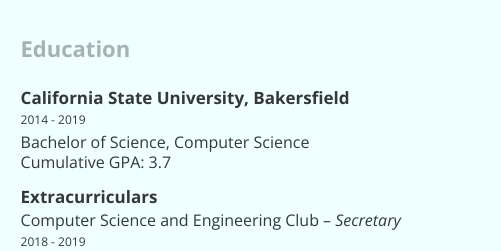
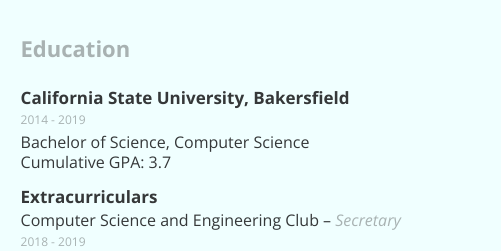
Before and after one commit to amberzaragoza/amberzaragoza.github.io, a plain HTML site: page index.html in a window 1280 px wide. Shown: the part 1007-1258 px from the top of the page, 779-1280 px from the left. Drawn offline with nearby package versions, Linux system fonts and the light colour scheme.

Commit message:
Changed subheading color

```diff
--- a/assets/style.css
+++ b/assets/style.css
@@ -250,7 +250,12 @@
 	margin-right: 25px;
 }
 
+.subheader {
+	color: var(--header);
+}
+
 .subline {
+	color: var(--header);
 	font-size: 12px;
 	margin: 2px 0;
 }
--- a/index.html
+++ b/index.html
@@ -65,7 +65,7 @@
 					<p>Bachelor of Science, Computer Science</p>
 					<p>Cumulative GPA: 3.7</p>
 					<h3>Extracurriculars</h3>
-					<p style="margin-top: 3px;">Computer Science and Engineering Club – <i>Secretary</i></p>
+					<p style="margin-top: 3px;">Computer Science and Engineering Club – <i class="subheader">Secretary</i></p>
 					<p class="subline">2018 - 2019</p>
 					<ul class="fa-ul">
 						<li><span class="fa-li"><i class="fas fa-arrow-right"></i></span>Organized events and workshops (Raspberry Pi, Python Web Scraping, Node.js)</li>
```
Also changed, not shown: assets/style.min.css.
